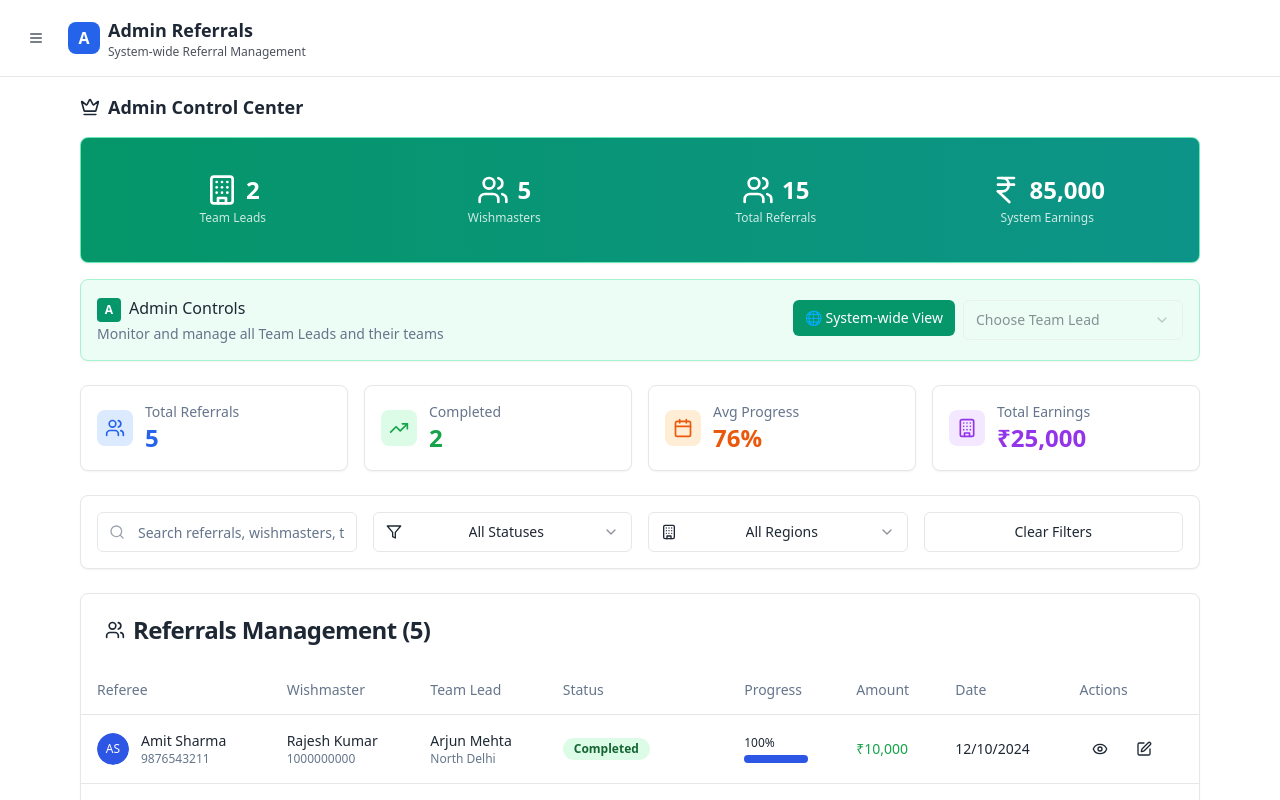
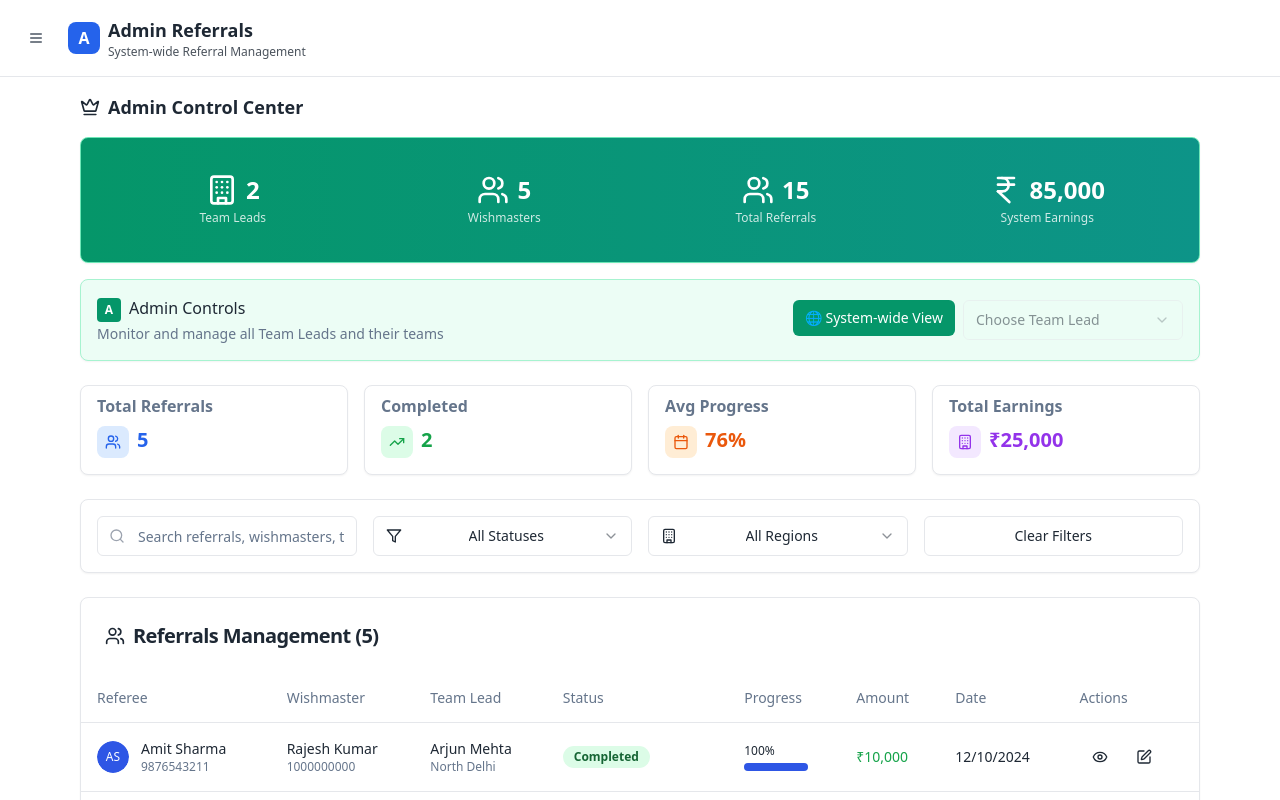
Before and after one commit to gouravg8/wishmaster, a React (Vite) app: page /admin/referrals in a window 1280 px wide. Shown: the top 800 px of the page. Built offline with nearby package versions, Linux system fonts and the light colour scheme; sample sign-in values are in the browser's storage.

Commit message:
revamp stats cards for admin

```diff
--- a/src/pages/AdminReferrals.tsx
+++ b/src/pages/AdminReferrals.tsx
@@ -276,14 +276,14 @@ const AdminReferrals = () => {
   };
 
   return (
-    <div className="min-h-screen bg-background relative">
+    <div className="relative min-h-screen bg-background">
       {/* Sidebar */}
       <AppSidebar open={sidebarOpen} onOpenChange={setSidebarOpen} isAdmin={true} />
 
       {/* Overlay */}
       {sidebarOpen && (
         <div
-          className="fixed inset-0 bg-black/50 z-40"
+          className="fixed inset-0 z-40 bg-black/50"
           onClick={() => setSidebarOpen(false)}
         />
       )}
@@ -291,7 +291,7 @@ const AdminReferrals = () => {
       {/* Main Content */}
       <div className="relative z-10">
         {/* Header */}
-        <div className="sticky top-0 z-40 bg-white border-b border-gray-200 p-4 flex items-center justify-between">
+        <div className="sticky top-0 z-40 flex items-center justify-between p-4 bg-white border-b border-gray-200">
           <div className="flex items-center gap-3">
             <Button
               variant="ghost"
@@ -299,10 +299,10 @@ const AdminReferrals = () => {
               className="text-gray-600 hover:bg-gray-100 hover:text-gray-800"
               onClick={() => setSidebarOpen(true)}
             >
-              <Menu className="h-5 w-5" />
+              <Menu className="w-5 h-5" />
             </Button>
             <div className="flex items-center gap-2">
-              <div className="w-8 h-8 bg-blue-600 text-white rounded-lg flex items-center justify-center font-bold">
+              <div className="flex items-center justify-center w-8 h-8 font-bold text-white bg-blue-600 rounded-lg">
                 A
               </div>
               <div>
@@ -313,15 +313,15 @@ const AdminReferrals = () => {
           </div>
           <div className="flex items-center gap-2">
             <Button variant="ghost" size="sm" className="text-white hover:bg-white/10">
-              <Download className="h-5 w-5" />
+              <Download className="w-5 h-5" />
             </Button>
             <Button variant="ghost" size="sm" className="text-white hover:bg-white/10">
-              <Settings className="h-5 w-5" />
+              <Settings className="w-5 h-5" />
             </Button>
           </div>
         </div>
 
-        <div className="p-4 space-y-6 container max-w-6xl">
+        <div className="container max-w-6xl p-4 space-y-6">
           {/* Team Lead Selector */}
           <TeamLeadSelector
             teamLeads={mockTeamLeads}
@@ -347,70 +347,73 @@ const AdminReferrals = () => {
           )}
 
           {/* Stats Overview */}
-          <div className="grid grid-cols-2 md:grid-cols-4 gap-4">
+          <div className="grid grid-cols-2 gap-4 md:grid-cols-4">
             <Card>
-              <CardContent className="p-4">
-                <div className="flex items-center gap-3">
-                  <div className="p-2 bg-blue-100 rounded-lg">
-                    <Users className="h-5 w-5 text-blue-600" />
+              <CardContent className="px-4 pt-2 pb-4">
+                <div className="flex flex-col items-start justify-start gap-2">
+                  <div>
+                    <p className="font-semibold text text-muted-foreground">Total Referrals</p>
                   </div>
-                  <div>
-                    <p className="text-sm text-muted-foreground">Total Referrals</p>
-                    <p className="text-2xl font-bold text-blue-600">{totalReferrals}</p>
+                  <div className="flex gap-2">
+                    <div className="flex p-2 bg-blue-100 rounded-lg">
+                      <Users className="w-4 h-4 text-blue-600" />
+                    </div>
+                    <p className="text-xl font-bold text-blue-600">{totalReferrals}</p>
                   </div>
                 </div>
               </CardContent>
             </Card>
 
             <Card>
-              <CardContent className="p-4">
-                <div className="flex items-center gap-3">
-                  <div className="p-2 bg-green-100 rounded-lg">
-                    <TrendingUp className="h-5 w-5 text-green-600" />
-                  </div>
-                  <div>
-                    <p className="text-sm text-muted-foreground">Completed</p>
-                    <p className="text-2xl font-bold text-green-600">{completedReferrals}</p>
+              <CardContent className="px-4 pt-2 pb-4">
+                <div className="flex flex-col items-start justify-start gap-2">
+                  <p className="font-semibold text-muted-foreground">Completed</p>
+                  <div className="flex gap-2">
+                    <div className="flex p-2 bg-green-100 rounded-lg">
+                      <TrendingUp className="w-4 h-4 text-green-600" />
+                    </div>
+                    <p className="text-xl font-bold text-green-600">{completedReferrals}</p>
                   </div>
                 </div>
               </CardContent>
             </Card>
 
             <Card>
-              <CardContent className="p-4">
-                <div className="flex items-center gap-3">
-                  <div className="p-2 bg-orange-100 rounded-lg">
-                    <Calendar className="h-5 w-5 text-orange-600" />
-                  </div>
-                  <div>
-                    <p className="text-sm text-muted-foreground">Avg Progress</p>
-                    <p className="text-2xl font-bold text-orange-600">{Math.round(avgProgress)}%</p>
+              <CardContent className="px-4 pt-2 pb-4">
+                <div className="flex flex-col items-start justify-start gap-2">
+                  <p className="font-semibold text-muted-foreground">Avg Progress</p>
+                  <div className="flex gap-2">
+                    <div className="flex p-2 bg-orange-100 rounded-lg">
+                      <Calendar className="w-4 h-4 text-orange-600" />
+                    </div>
+                    <p className="text-xl font-bold text-orange-600">{Math.round(avgProgress)}%</p>
                   </div>
                 </div>
               </CardContent>
             </Card>
 
             <Card>
-              <CardContent className="p-4">
-                <div className="flex items-center gap-3">
-                  <div className="p-2 bg-purple-100 rounded-lg">
-                    <Building className="h-5 w-5 text-purple-600" />
-                  </div>
-                  <div>
-                    <p className="text-sm text-muted-foreground">Total Earnings</p>
-                    <p className="text-2xl font-bold text-purple-600">₹{totalEarnings.toLocaleString()}</p>
+              <CardContent className="px-4 pt-2 pb-4">
+                <div className="flex flex-col items-start justify-start gap-2">
+                  <p className="font-semibold text-muted-foreground">Total Earnings</p>
+                  <div className="flex gap-2">
+                    <div className="flex p-2 bg-purple-100 rounded-lg">
+                      <Building className="w-4 h-4 text-purple-600" />
+                    </div>
+                    <p className="text-xl font-bold text-purple-600">₹{totalEarnings.toLocaleString()}</p>
                   </div>
                 </div>
               </CardContent>
             </Card>
+
           </div>
 
           {/* Filters and Search */}
           <Card>
             <CardContent className="p-4">
-              <div className="grid grid-cols-1 md:grid-cols-4 gap-4">
+              <div className="grid grid-cols-1 gap-4 md:grid-cols-4">
                 <div className="relative">
-                  <Search className="absolute left-3 top-1/2 transform -translate-y-1/2 text-gray-400 h-4 w-4" />
+                  <Search className="absolute w-4 h-4 text-gray-400 transform -translate-y-1/2 left-3 top-1/2" />
                   <Input
                     placeholder="Search referrals, wishmasters, team leads..."
                     value={searchTerm}
@@ -421,7 +424,7 @@ const AdminReferrals = () => {
 
                 <Select value={statusFilter} onValueChange={setStatusFilter}>
                   <SelectTrigger>
-                    <Filter className="h-4 w-4 mr-2" />
+                    <Filter className="w-4 h-4 mr-2" />
                     <SelectValue placeholder="Filter by status" />
                   </SelectTrigger>
                   <SelectContent>
@@ -436,7 +439,7 @@ const AdminReferrals = () => {
 
                 <Select value={regionFilter} onValueChange={setRegionFilter}>
                   <SelectTrigger>
-                    <Building className="h-4 w-4 mr-2" />
+                    <Building className="w-4 h-4 mr-2" />
                     <SelectValue placeholder="Filter by region" />
                   </SelectTrigger>
                   <SelectContent>
@@ -461,8 +464,10 @@ const AdminReferrals = () => {
           <Card>
             <CardHeader>
               <CardTitle className="flex items-center gap-2">
-                <Users className="h-5 w-5" />
-                Referrals Management ({filteredReferrals.length})
+                <Users className="w-5 h-5" />
+                <h3 className="text-xl">
+                  Referrals Management ({filteredReferrals.length})
+                </h3>
               </CardTitle>
             </CardHeader>
             <CardContent className="p-0">
@@ -485,13 +490,13 @@ const AdminReferrals = () => {
                       <TableRow key={referral.id}>
                         <TableCell>
                           <div className="flex items-center gap-3">
-                            <Avatar className="h-8 w-8">
-                              <AvatarFallback className="bg-primary text-primary-foreground text-xs">
+                            <Avatar className="w-8 h-8">
+                              <AvatarFallback className="text-xs bg-primary text-primary-foreground">
                                 {referral.refereeName.split(' ').map(n => n[0]).join('')}
                               </AvatarFallback>
                             </Avatar>
                             <div>
-                              <p className="font-medium text-sm">{referral.refereeName}</p>
+                              <p className="text-sm font-medium">{referral.refereeName}</p>
                               <p className="text-xs text-muted-foreground">{referral.refereePhone}</p>
                             </div>
                           </div>
@@ -499,14 +504,14 @@ const AdminReferrals = () => {
 
                         <TableCell>
                           <div>
-                            <p className="font-medium text-sm">{referral.wishmasterName}</p>
+                            <p className="text-sm font-medium">{referral.wishmasterName}</p>
                             <p className="text-xs text-muted-foreground">{referral.wishmasterPhone}</p>
                           </div>
                         </TableCell>
 
                         <TableCell>
                           <div>
-                            <p className="font-medium text-sm">{referral.teamLeadName}</p>
+                            <p className="text-sm font-medium">{referral.teamLeadName}</p>
                             <p className="text-xs text-muted-foreground">{referral.region}</p>
                           </div>
                         </TableCell>
@@ -522,7 +527,7 @@ const AdminReferrals = () => {
                             <div className="flex justify-between text-xs">
                               <span>{referral.progress}%</span>
                             </div>
-                            <Progress value={referral.progress} className="h-2 w-16" />
+                            <Progress value={referral.progress} className="w-16 h-2" />
                           </div>
                         </TableCell>
 
@@ -546,7 +551,7 @@ const AdminReferrals = () => {
                                 setViewModalOpen(true);
                               }}
                             >
-                              <Eye className="h-4 w-4" />
+                              <Eye className="w-4 h-4" />
                             </Button>
                             <Button
                               variant="ghost"
@@ -556,7 +561,7 @@ const AdminReferrals = () => {
                                 setEditModalOpen(true);
                               }}
                             >
-                              <Edit className="h-4 w-4" />
+                              <Edit className="w-4 h-4" />
                             </Button>
                           </div>
                         </TableCell>
```
